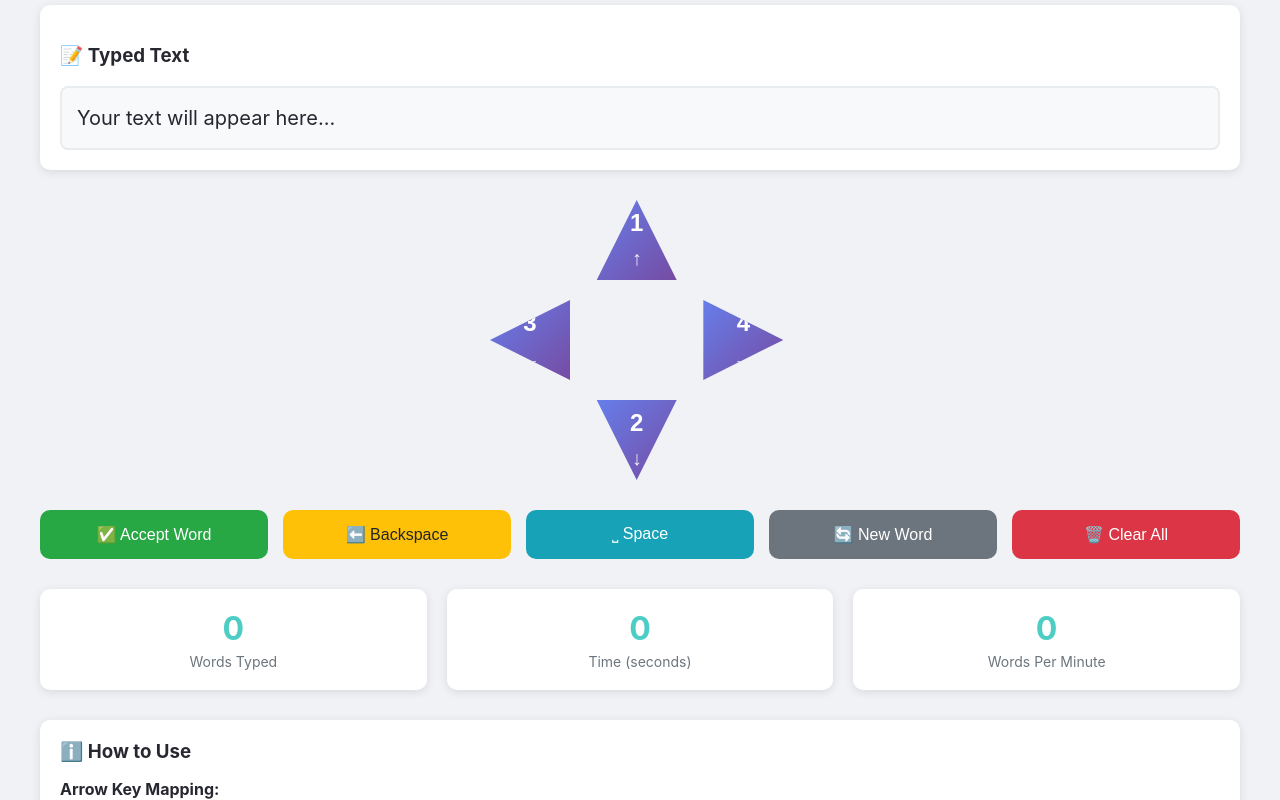
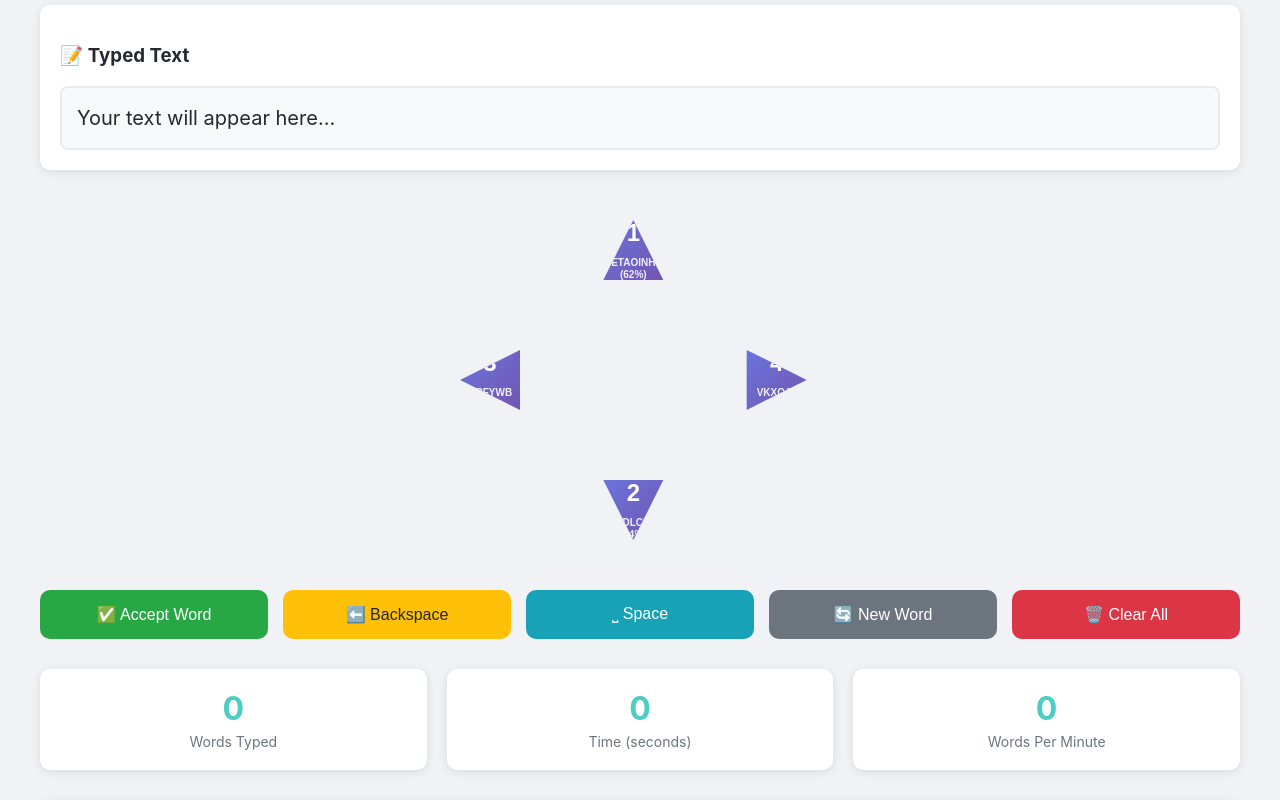
Before and after one commit to jacobsafar/AIKeyboard, a Flask app: page / in a window 1280 px wide. Shown: the part 380-1180 px from the top of the page. Run offline with Flask 3, Linux system fonts and the light colour scheme; data that the repository does not hold is empty.

Commit message:
Refine keyboard button appearance with larger size, rounded edges and new shapes
Update keyboard button styles in `templates/index.html` to use inward-facing triangles and adjust sizes.

Replit-Commit-Author: Agent
Replit-Commit-Session-Id: 7c130c31-4256-4650-b4fe-aac9ece66134
Replit-Commit-Screenshot-Url: https://storage.googleapis.com/screenshot-production-us-central1/6be75296-ea90-4192-8eff-f369ab9c8a21/7c130c31-4256-4650-b4fe-aac9ece66134/VC6SzWK

```diff
--- a/templates/index.html
+++ b/templates/index.html
@@ -125,10 +125,10 @@
             display: grid;
             grid-template-columns: 1fr 1fr 1fr;
             grid-template-rows: 1fr 1fr 1fr;
-            gap: 20px;
+            gap: 30px;
             margin-bottom: 30px;
-            max-width: 300px;
-            max-height: 300px;
+            max-width: 400px;
+            max-height: 400px;
             margin-left: auto;
             margin-right: auto;
             position: relative;
@@ -138,43 +138,43 @@
             background: linear-gradient(135deg, #667eea 0%, #764ba2 100%);
             color: white;
             border: none;
-            padding: 15px;
-            font-size: 16px;
+            padding: 20px;
+            font-size: 12px;
             font-weight: bold;
             cursor: pointer;
             transition: all 0.3s ease;
-            width: 80px;
-            height: 80px;
+            width: 100px;
+            height: 100px;
             display: flex;
             flex-direction: column;
             align-items: center;
             justify-content: center;
             position: relative;
-            clip-path: polygon(50% 0%, 0% 100%, 100% 100%);
+            border-radius: 15px;
         }
 
         .keyboard-button.up {
             grid-column: 2;
             grid-row: 1;
-            clip-path: polygon(50% 0%, 0% 100%, 100% 100%);
+            clip-path: polygon(20% 80%, 80% 80%, 50% 20%);
         }
 
         .keyboard-button.down {
             grid-column: 2;
             grid-row: 3;
-            clip-path: polygon(0% 0%, 100% 0%, 50% 100%);
+            clip-path: polygon(50% 80%, 20% 20%, 80% 20%);
         }
 
         .keyboard-button.left {
             grid-column: 1;
             grid-row: 2;
-            clip-path: polygon(0% 50%, 100% 0%, 100% 100%);
+            clip-path: polygon(20% 50%, 80% 20%, 80% 80%);
         }
 
         .keyboard-button.right {
             grid-column: 3;
             grid-row: 2;
-            clip-path: polygon(0% 0%, 100% 50%, 0% 100%);
+            clip-path: polygon(80% 50%, 20% 20%, 20% 80%);
         }
 
         .keyboard-button:hover {
@@ -194,9 +194,11 @@
         }
 
         .button-letters {
-            font-size: 20px;
+            font-size: 10px;
             opacity: 0.9;
             margin-top: 5px;
+            line-height: 1.2;
+            text-align: center;
         }
 
         .controls {
@@ -394,21 +396,21 @@
         </div>
 
         <div class="keyboard">
-            <button class="keyboard-button up" onclick="pressButton(1)" title="↑ Arrow Key">
+            <button class="keyboard-button up" onclick="pressButton(1)" title="↑ Arrow Key - Button 1">
                 <div class="button-number">1</div>
-                <div class="button-letters">↑</div>
+                <div class="button-letters">ETAOINH<br>(62%)</div>
             </button>
-            <button class="keyboard-button left" onclick="pressButton(3)" title="← Arrow Key">
+            <button class="keyboard-button left" onclick="pressButton(3)" title="← Arrow Key - Button 3">
                 <div class="button-number">3</div>
-                <div class="button-letters">←</div>
+                <div class="button-letters">MPFYWB<br>(11%)</div>
             </button>
-            <button class="keyboard-button right" onclick="pressButton(4)" title="→ Arrow Key">
+            <button class="keyboard-button right" onclick="pressButton(4)" title="→ Arrow Key - Button 4">
                 <div class="button-number">4</div>
-                <div class="button-letters">→</div>
+                <div class="button-letters">VKXQJZ<br>(3%)</div>
             </button>
-            <button class="keyboard-button down" onclick="pressButton(2)" title="↓ Arrow Key">
+            <button class="keyboard-button down" onclick="pressButton(2)" title="↓ Arrow Key - Button 2">
                 <div class="button-number">2</div>
-                <div class="button-letters">↓</div>
+                <div class="button-letters">SRDLCUG<br>(24%)</div>
             </button>
         </div>
 
```
